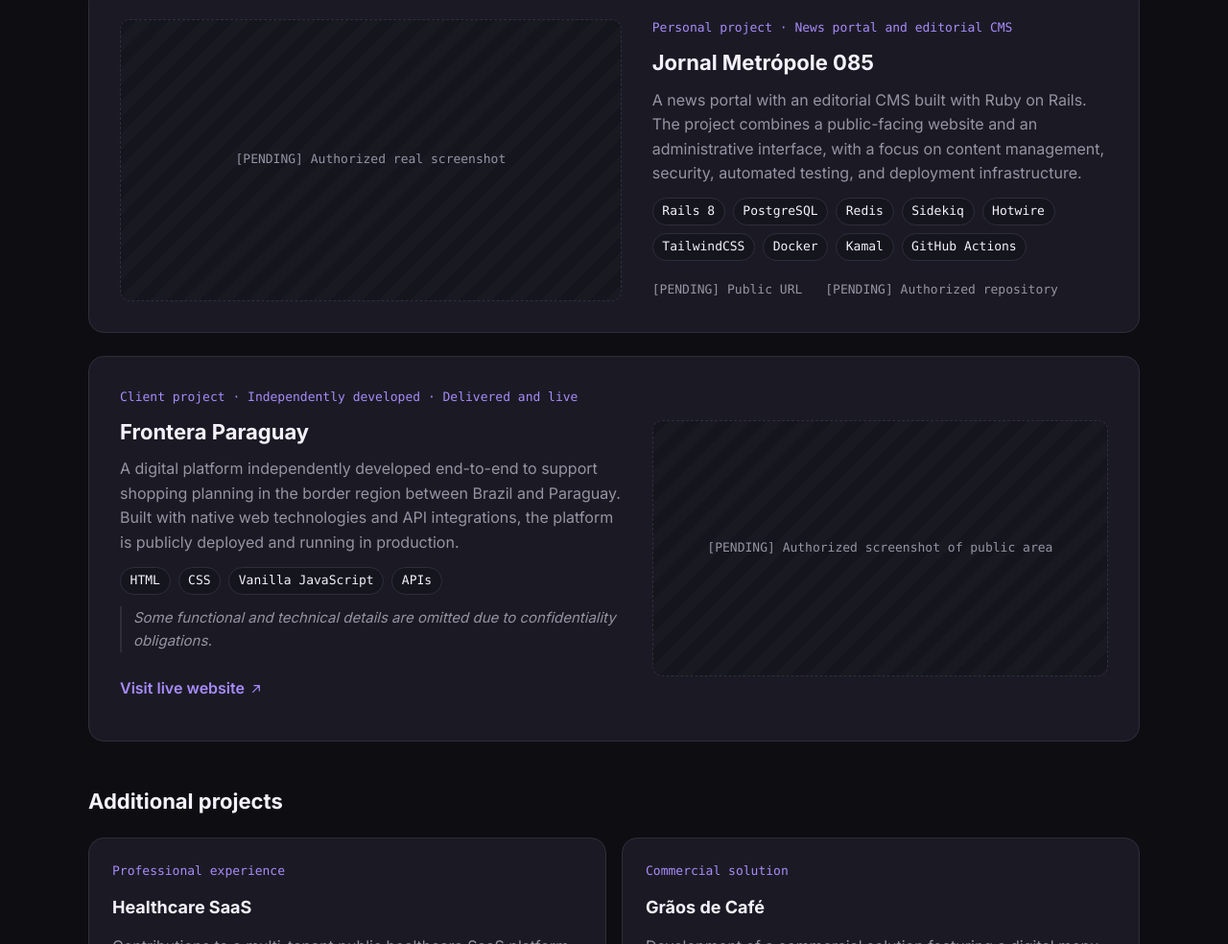
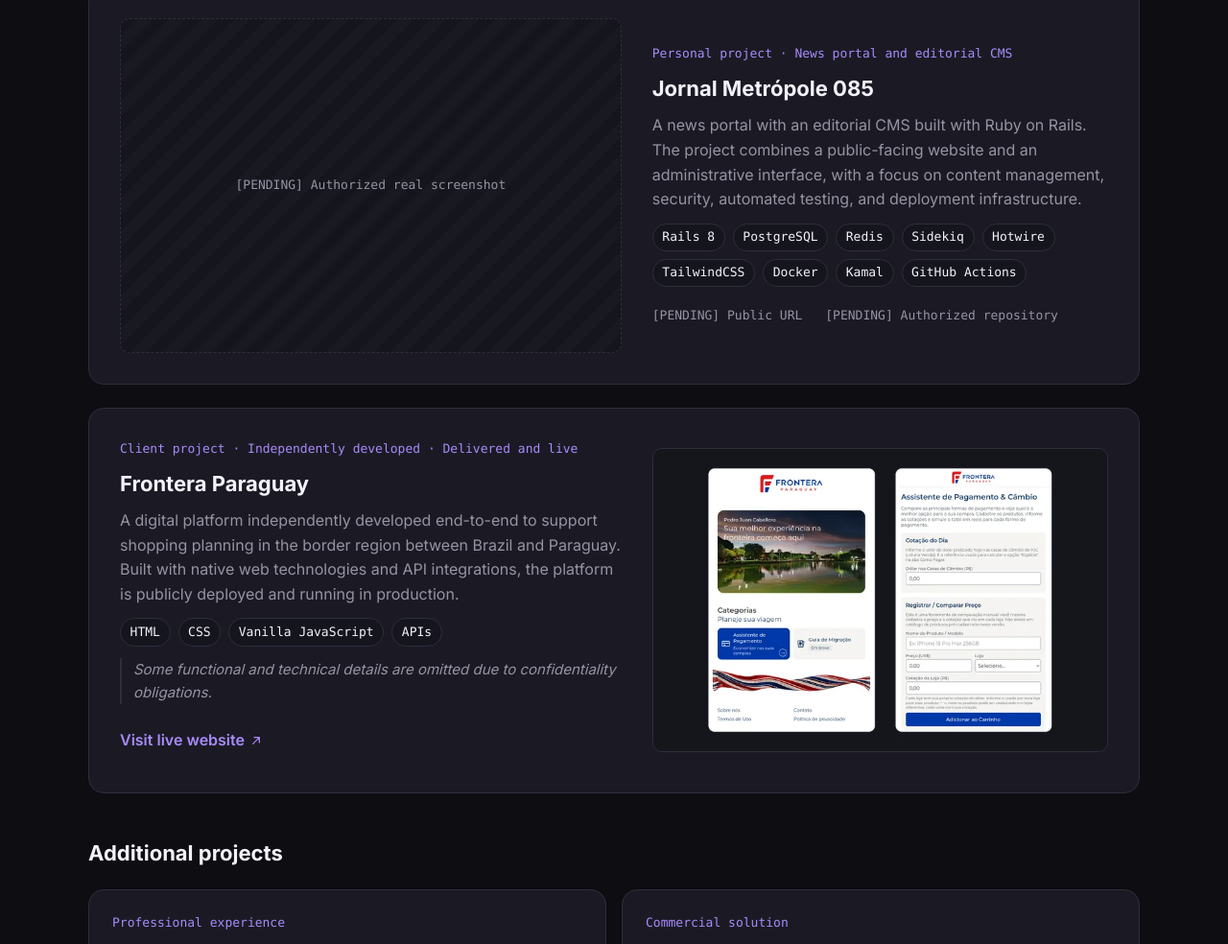
Before and after one commit to maiconandersonreis/mike-portfolio, a plain HTML site: page index.html in a window 1280 px wide. Shown: the part 2206-3190 px from the top of the page at 96% size. Drawn offline with Linux system fonts and the light colour scheme.

Commit message:
Fase C: capturas autorizadas do Frontera Paraguay
- Composição das capturas da área pública (página inicial e
  Assistente de Pagamento & Câmbio) em WebP 720w/1440w com srcset
- Texto alternativo bilíngue; placeholders na proporção 3:2

Co-Authored-By: Claude Opus 5.5 <noreply@anthropic.com>

```diff
--- a/css/components.css
+++ b/css/components.css
@@ -164,7 +164,7 @@ html .reveal {
 .media-placeholder {
   display: grid;
   place-items: center;
-  aspect-ratio: 16 / 9;
+  aspect-ratio: 3 / 2; /* mesma proporção das imagens de projeto */
   padding: var(--space-4);
   border: 1px dashed var(--color-border);
   border-radius: var(--radius-md);
@@ -176,6 +176,20 @@ html .reveal {
     ),
     var(--color-surface);
   text-align: center;
+}
+
+/* Imagem real de projeto (capturas autorizadas, proporção 3:2) */
+.project-card__media {
+  margin: 0;
+  overflow: hidden;
+  border: 1px solid var(--color-border);
+  border-radius: var(--radius-md);
+  background: var(--color-surface);
+}
+
+.project-card__media img {
+  width: 100%;
+  height: auto;
 }
 
 .media-placeholder__label {
--- a/css/responsive.css
+++ b/css/responsive.css
@@ -107,7 +107,8 @@
     padding: var(--space-6);
   }
 
-  .project-card--featured:nth-child(even) .media-placeholder {
+  .project-card--featured:nth-child(even) .media-placeholder,
+  .project-card--featured:nth-child(even) .project-card__media {
     order: 2;
   }
 
--- a/index.html
+++ b/index.html
@@ -198,9 +198,14 @@
 
           <!-- Frontera Paraguay -->
           <article class="project-card project-card--featured" aria-labelledby="proj-frontera">
-            <div class="media-placeholder" role="img" aria-label="Espaço reservado: captura de tela pendente" data-i18n-attr="aria-label:a11y.mediaPending">
-              <span class="media-placeholder__label" aria-hidden="true" data-i18n="projects.pendingPublicShot">[PENDENTE] Captura de área pública autorizada</span>
-            </div>
+            <figure class="project-card__media">
+              <img src="assets/images/projects/frontera-720.webp"
+                   srcset="assets/images/projects/frontera-720.webp 720w, assets/images/projects/frontera-1440.webp 1440w"
+                   sizes="(min-width: 1160px) 524px, (min-width: 900px) 46vw, calc(100vw - 80px)"
+                   width="1440" height="960" loading="lazy" decoding="async"
+                   alt="Capturas da área pública do Frontera Paraguay: página inicial e Assistente de Pagamento &amp; Câmbio."
+                   data-i18n-attr="alt:frontera.imageAlt">
+            </figure>
             <div class="project-card__body">
               <p class="project-card__category" data-i18n="frontera.category">Projeto para cliente · Desenvolvimento independente · Entregue e publicado</p>
               <h3 class="project-card__title" id="proj-frontera">Frontera Paraguay</h3>
--- a/js/content.js
+++ b/js/content.js
@@ -64,7 +64,6 @@ const pt = {
   'projects.title': 'Projetos',
   'projects.additional': 'Projetos complementares',
   'projects.pendingShot': '[PENDENTE] Captura real autorizada',
-  'projects.pendingPublicShot': '[PENDENTE] Captura de área pública autorizada',
   'projects.pendingUrl': '[PENDENTE] URL pública',
   'projects.pendingRepo': '[PENDENTE] Repositório autorizado',
   'projects.pendingStackUrl': '[PENDENTE] Stack e URL pública',
@@ -75,6 +74,7 @@ const pt = {
   'frontera.category': 'Projeto para cliente · Desenvolvimento independente · Entregue e publicado',
   'frontera.summary': 'Plataforma digital desenvolvida integralmente de forma independente para apoiar o planejamento de compras na região de fronteira entre Brasil e Paraguai. Implementada com tecnologias web nativas e integração com APIs, está publicada e funcionando em produção.',
   'frontera.vanillaJs': 'JavaScript puro',
+  'frontera.imageAlt': 'Capturas da área pública do Frontera Paraguay: página inicial e Assistente de Pagamento & Câmbio.',
   'frontera.note': 'Alguns detalhes técnicos e funcionais são omitidos por obrigações de confidencialidade.',
   'frontera.link': 'Ver site publicado',
 
@@ -162,7 +162,6 @@ const en = {
   'projects.title': 'Projects',
   'projects.additional': 'Additional projects',
   'projects.pendingShot': '[PENDING] Authorized real screenshot',
-  'projects.pendingPublicShot': '[PENDING] Authorized screenshot of public area',
   'projects.pendingUrl': '[PENDING] Public URL',
   'projects.pendingRepo': '[PENDING] Authorized repository',
   'projects.pendingStackUrl': '[PENDING] Stack and public URL',
@@ -173,6 +172,7 @@ const en = {
   'frontera.category': 'Client project · Independently developed · Delivered and live',
   'frontera.summary': 'A digital platform independently developed end-to-end to support shopping planning in the border region between Brazil and Paraguay. Built with native web technologies and API integrations, the platform is publicly deployed and running in production.',
   'frontera.vanillaJs': 'Vanilla JavaScript',
+  'frontera.imageAlt': 'Screenshots of the public area of Frontera Paraguay: home page and the Payment & Exchange Assistant.',
   'frontera.note': 'Some functional and technical details are omitted due to confidentiality obligations.',
   'frontera.link': 'Visit live website',
 
```
Also changed, not shown: assets/images/projects/frontera-1440.webp (added), assets/images/projects/frontera-720.webp (added), 1 other file.
